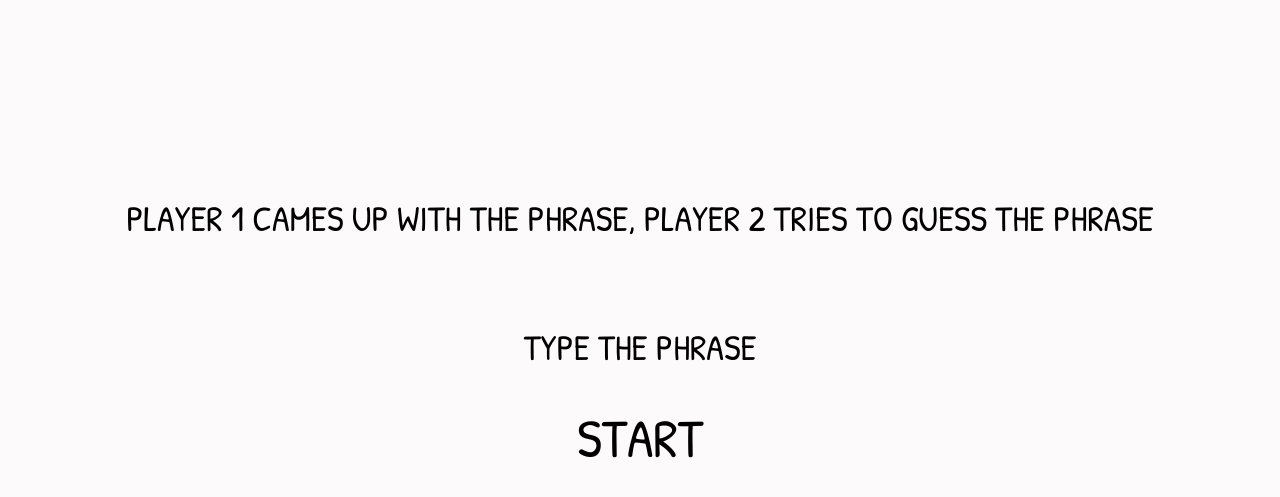
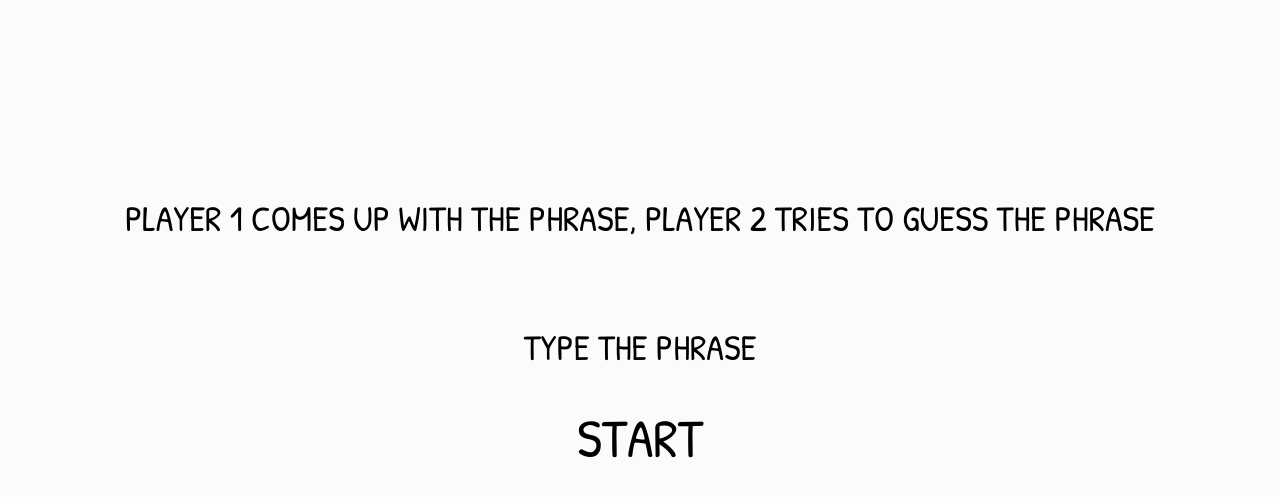
Before and after one commit to damian4551/hangman-game, a plain HTML site: page game-duo.html in a window 1280 px wide. Shown: the part 67-564 px from the top of the page. Drawn offline with Linux system fonts and the light colour scheme.

Commit message:
misspelled word

```diff
--- a/game-duo.html
+++ b/game-duo.html
@@ -22,7 +22,7 @@
         </div>
 
         <div class="form-layer">
-            <p class="info-text">player 1 cames up with the phrase, player 2 tries to guess the phrase</p>
+            <p class="info-text">player 1 comes up with the phrase, player 2 tries to guess the phrase</p>
             <input type="text" class="input" placeholder="type the phrase">
             <button class="start-btn">start</button>
         </div>
```
